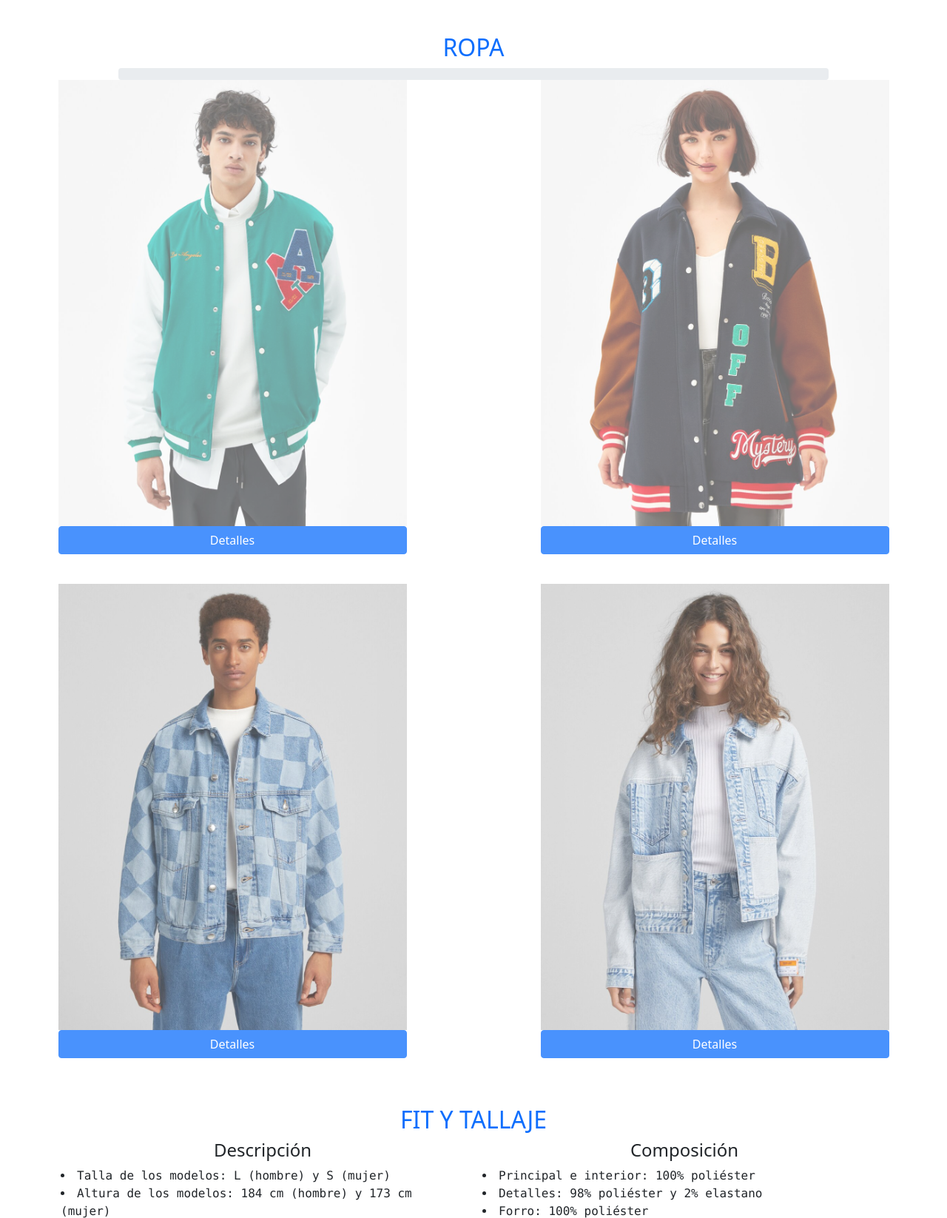
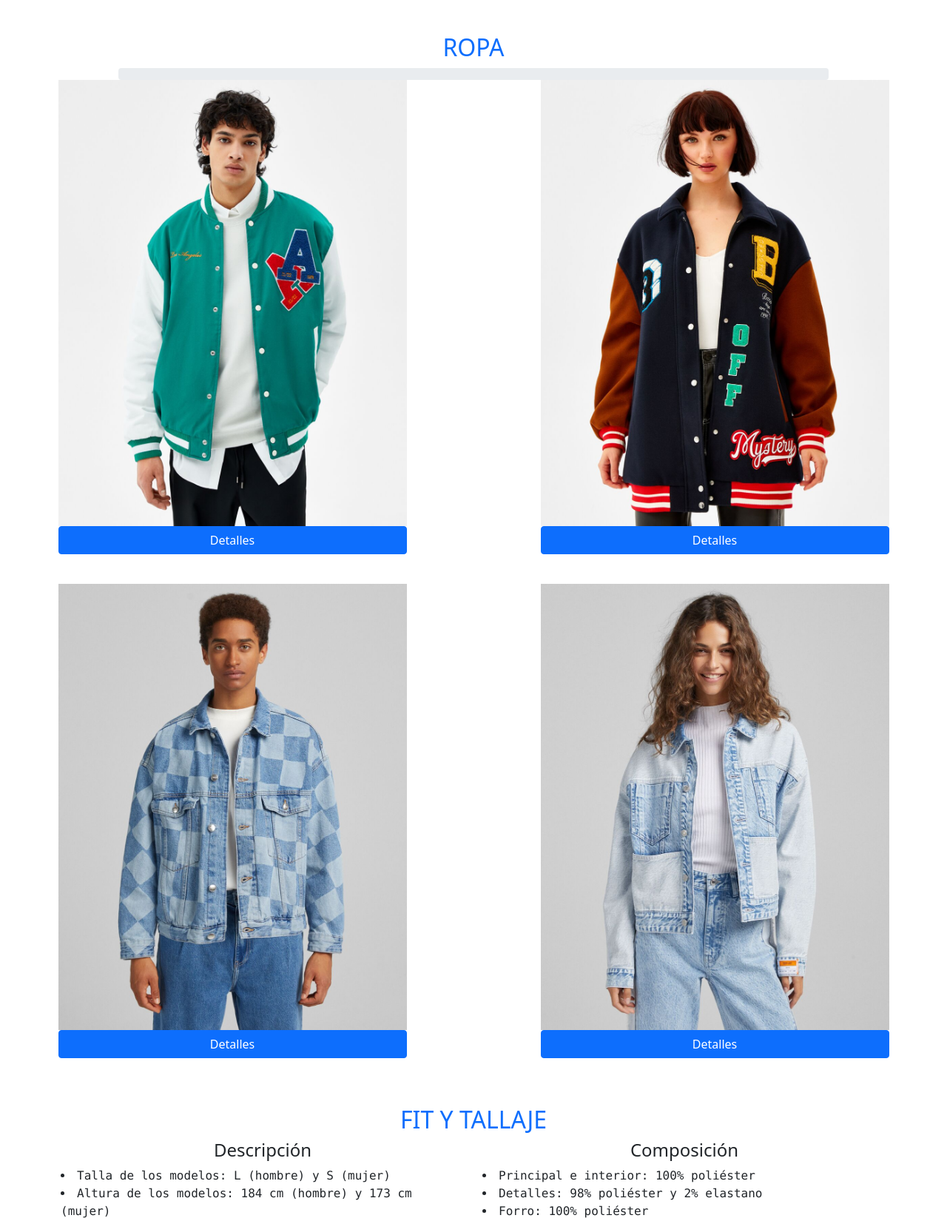
Before and after one commit to hugosanchezg/bootstrapWeb, a plain HTML site: page index.html in a window 1280 px wide. Shown: the part 1385-3031 px from the top of the page at 74% size. Drawn offline with nearby package versions, Linux system fonts and the light colour scheme.

Commit message:
Add files via upload

```diff
--- a/index.html
+++ b/index.html
@@ -119,11 +119,11 @@
             <div class="progress-bar progress-bar-striped" role="progressbar" style="width: 0%" aria-valuenow="10" aria-valuemin="0" aria-valuemax="100"></div>
         </div>
 
-        <div class="row opacity-75">
+        <div class="row">
 
             <div class = "col-sx-12 col-md-6">
 
-                <a target="_blank" href="https://www.bershka.com/es/cazadora-bomber-efecto-nylon-varsity-parches-c0p103907988.html?colorId=529"><img src="./images/hombre.jpg" alt="..." class = "d-block m-auto opacity-75 w-75"></a>
+                <a target="_blank" href="https://www.bershka.com/es/cazadora-bomber-efecto-nylon-varsity-parches-c0p103907988.html?colorId=529"><img src="./images/hombre.jpg" alt="..." class = "d-block m-auto w-75"></a>
 
                 <!--COLLAPSE-->
                 <p>
@@ -141,7 +141,7 @@
 
             <div class = "col-sx-12 col-md-6">
 
-                <a target="_blank" href="https://www.bershka.com/es/abrigo-varsity-c0p103577957.html?colorId=401"><img src="./images/mujer.jpg" alt="..." class = "d-block m-auto w-75 opacity-75"></a>
+                <a target="_blank" href="https://www.bershka.com/es/abrigo-varsity-c0p103577957.html?colorId=401"><img src="./images/mujer.jpg" alt="..." class = "d-block m-auto w-75"></a>
 
                 <!--COLLAPSE-->
                 <p>
@@ -159,7 +159,7 @@
 
         </div>
         <br>
-        <div class="row opacity-75">
+        <div class="row">
 
             <div class = "col-sx-12 col-md-6">
 
@@ -188,7 +188,7 @@
                     </a>
                 </p>
                 <div class="collapse" id="collapseExample4">
-                    <div class="card card-body  w-75 d-block m-auto">
+                    <div class="card card-body w-75 d-block m-auto">
                         Cazadora denim tejido contraste.
                     </div>
                 </div>
@@ -330,7 +330,7 @@
             <!--CARD 2-->
             <div class="col">
                 <div class="card h-100">
-                    <img src="./images/foto2.jpg" class="card-img-top" alt="Harden & Simmons">
+                    <img src="./images/foto2.jpg" class="card-img-top" alt="">
                     <div class="card-body">
                         <h5 class="card-title">Felp22</h5>
                         <p class="card-text">Felipe Laurindo de Carvalho, más conocido por su nombre artístico Felp22 (Guarda do Embaú, 2 de julio de 1992), es un rapero, cantante, compositor y empresario brasileño.</p>
@@ -360,7 +360,7 @@
             <!--CARD 3-->
             <div class="col">
                 <div class="card h-100">
-                    <img src="./images/foto3.jpg" class="card-img-top" alt="Harden & Simmons">
+                    <img src="./images/foto3.jpg" class="card-img-top" alt = "">
                     <div class="card-body">
                         <h5 class="card-title">Kidd Keo</h5>
                         <p class="card-text">Padua Keoma Salas Sánchez nació el 27 de septiembre de 1995 en Alicante. Es de barrio y de familia humilde. Kidd Keo rapea alternando letras en inglés y castellano.</p>
```
